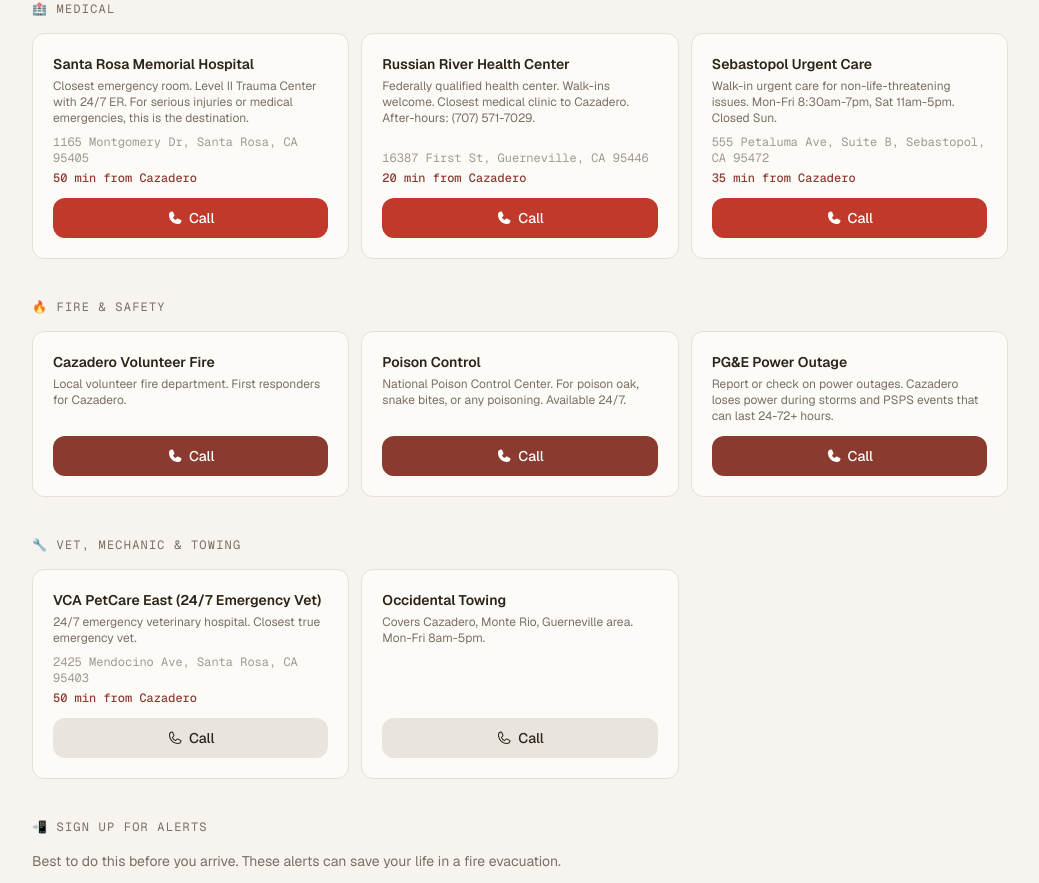
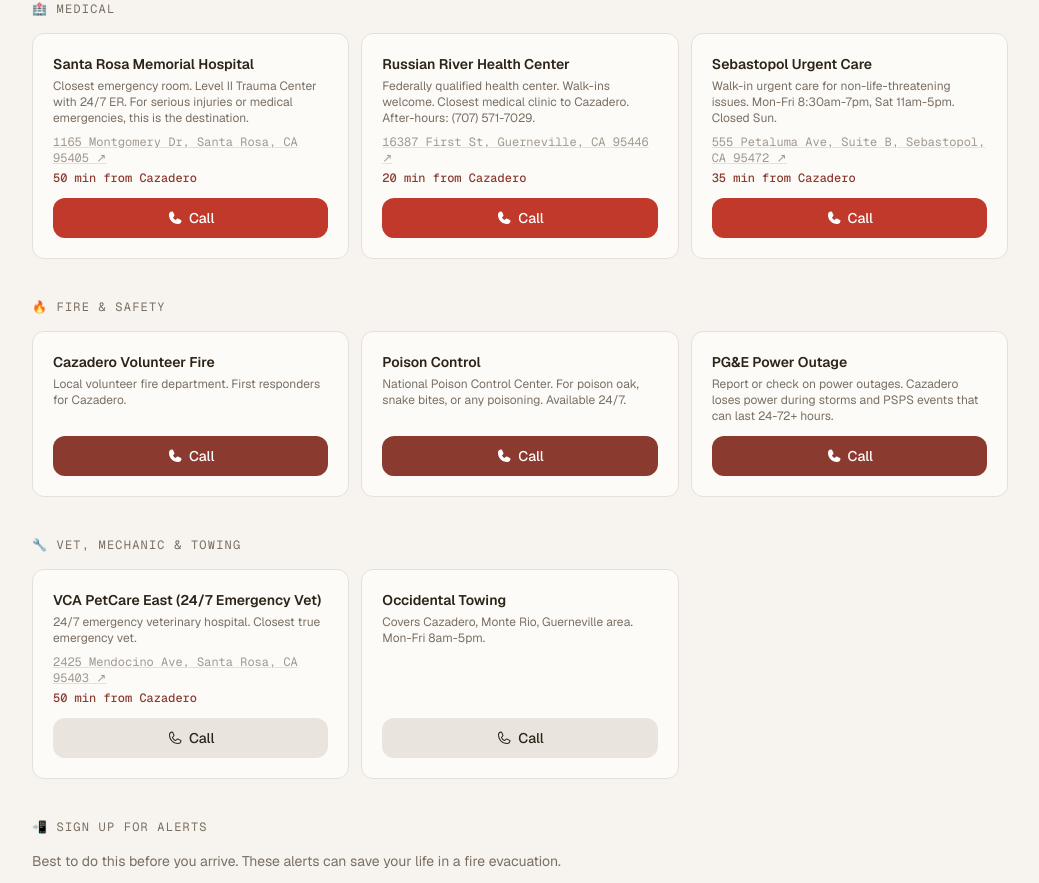
Before and after one commit to dmthepm/tenaker-guide, a Next.js app: page /emergency in a window 1280 px wide. Shown: the part 535-1418 px from the top of the page, without its empty margins (120-1159 px from the left). Built offline with nearby package versions, Linux system fonts and the light colour scheme.

Commit message:
Link all emergency addresses to Google Maps
Every address on the emergency page now opens directly in
Google Maps when tapped. Hospital, clinic, urgent care, fire
dept, vet, mechanic, towing - all clickable.

Co-Authored-By: Claude Opus 4.6 (1M context) <noreply@anthropic.com>

```diff
--- a/app/emergency/page.tsx
+++ b/app/emergency/page.tsx
@@ -78,9 +78,14 @@ export default function EmergencyPage() {
                   {contact.description}
                 </p>
                 {contact.address && (
-                  <p className="text-xs text-muted/70 mt-2 font-mono">
-                    {contact.address}
-                  </p>
+                  <a
+                    href={`https://www.google.com/maps/search/?api=1&query=${encodeURIComponent(contact.name + ", " + contact.address)}`}
+                    target="_blank"
+                    rel="noopener noreferrer"
+                    className="text-xs text-muted/70 mt-2 font-mono underline decoration-border hover:text-accent hover:decoration-accent transition-colors block"
+                  >
+                    {contact.address} ↗
+                  </a>
                 )}
                 {contact.driveTime && (
                   <p className="text-xs text-accent font-mono font-medium mt-1">
@@ -150,9 +155,14 @@ export default function EmergencyPage() {
                   {contact.description}
                 </p>
                 {contact.address && (
-                  <p className="text-xs text-muted/70 mt-2 font-mono">
-                    {contact.address}
-                  </p>
+                  <a
+                    href={`https://www.google.com/maps/search/?api=1&query=${encodeURIComponent(contact.name + ", " + contact.address)}`}
+                    target="_blank"
+                    rel="noopener noreferrer"
+                    className="text-xs text-muted/70 mt-2 font-mono underline decoration-border hover:text-accent hover:decoration-accent transition-colors block"
+                  >
+                    {contact.address} ↗
+                  </a>
                 )}
                 {contact.driveTime && (
                   <p className="text-xs text-accent font-mono font-medium mt-1">
```
